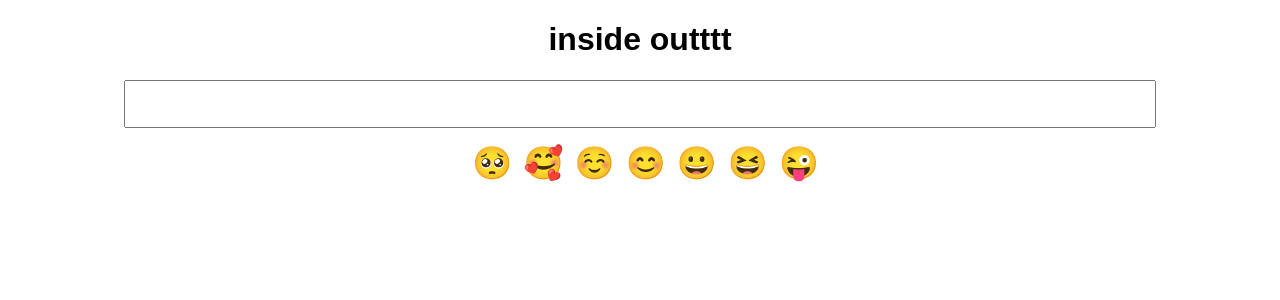
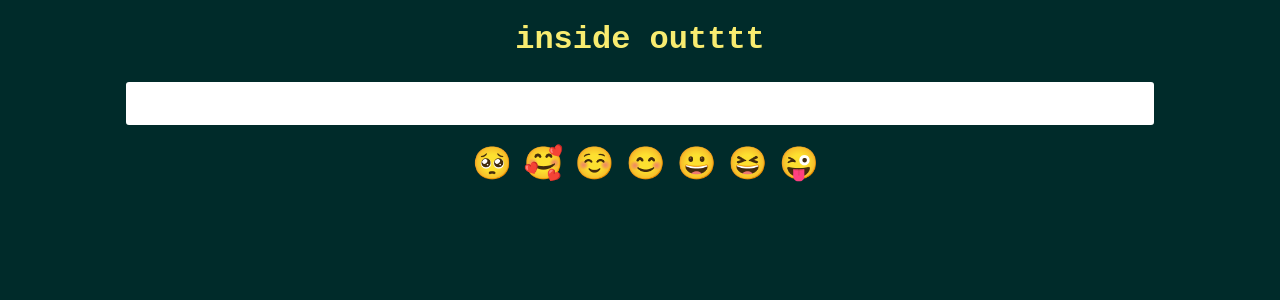
Before and after one commit to Ahana001/emojiPedia, a React (Create React App) app: page / in a window 1280 px wide. Shown: the top 300 px of the page. Built offline with nearby package versions, Linux system fonts and the light colour scheme.

Commit message:
onClick get the inputEmoji from the list and set the state again for setMeaning

```diff
--- a/src/App.js
+++ b/src/App.js
@@ -21,9 +21,13 @@ export default function App() {
     }
     setmeaning(currentMeaning);
   }
+
+  function emojoClickEventHandler(emoji) {
+    setmeaning(emojiWeKnow[emoji]);
+  }
   return (
     <div className="App">
-      <h1>inside outttt</h1>
+      <h1 id="heading">inside outttt</h1>
       <input
         onChange={(event) => inputEventHandler(event)}
         style={{
@@ -33,10 +37,20 @@ export default function App() {
           width: "80%"
         }}
       />
-      <p>{meaning}</p>
+      <p id="meaning">{meaning}</p>
       {emojiArray.map((item) => {
         return (
-          <span style={{ marginLeft: "0.7rem", fontSize: "2rem" }}>{item}</span>
+          <span
+            key={item}
+            onClick={() => emojoClickEventHandler(item)}
+            style={{
+              marginLeft: "0.7rem",
+              fontSize: "2rem",
+              cursor: "pointer"
+            }}
+          >
+            {item}
+          </span>
         );
       })}
     </div>
--- a/src/styles.css
+++ b/src/styles.css
@@ -2,3 +2,22 @@
   font-family: sans-serif;
   text-align: center;
 }
+* {
+  font-family: "Courier New", Courier, monospace;
+}
+body {
+  background-color: #002b2a;
+}
+#heading {
+  color: #f8ec70;
+}
+input {
+  border: 2px solid #002b2a;
+  border-radius: 5px;
+}
+#meaning {
+  font-size: 1.1rem;
+  font-weight: 600;
+  color: #f8ec70;
+}
+/* #101D40 */
```
